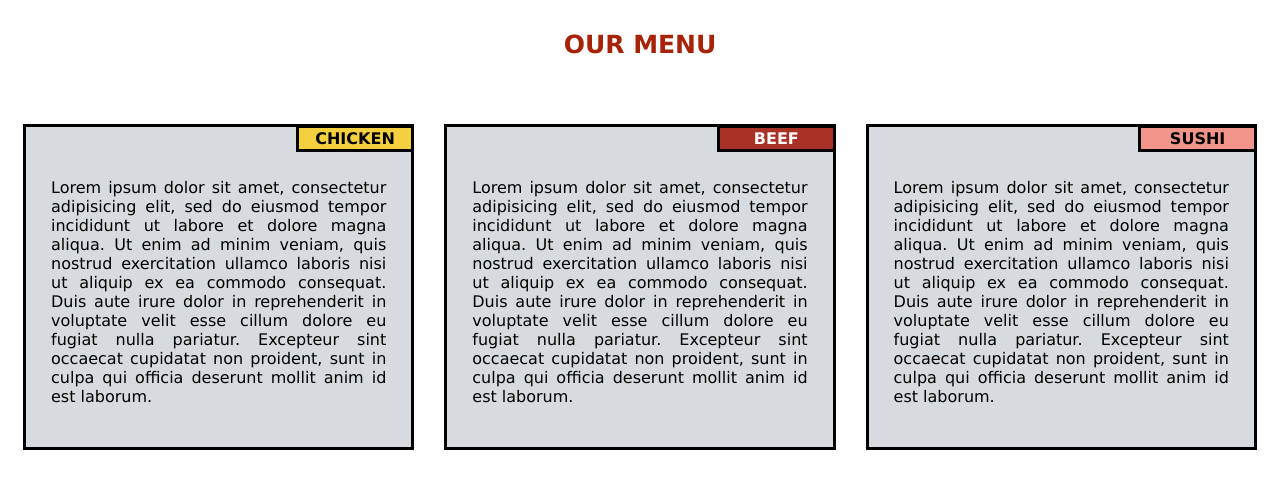
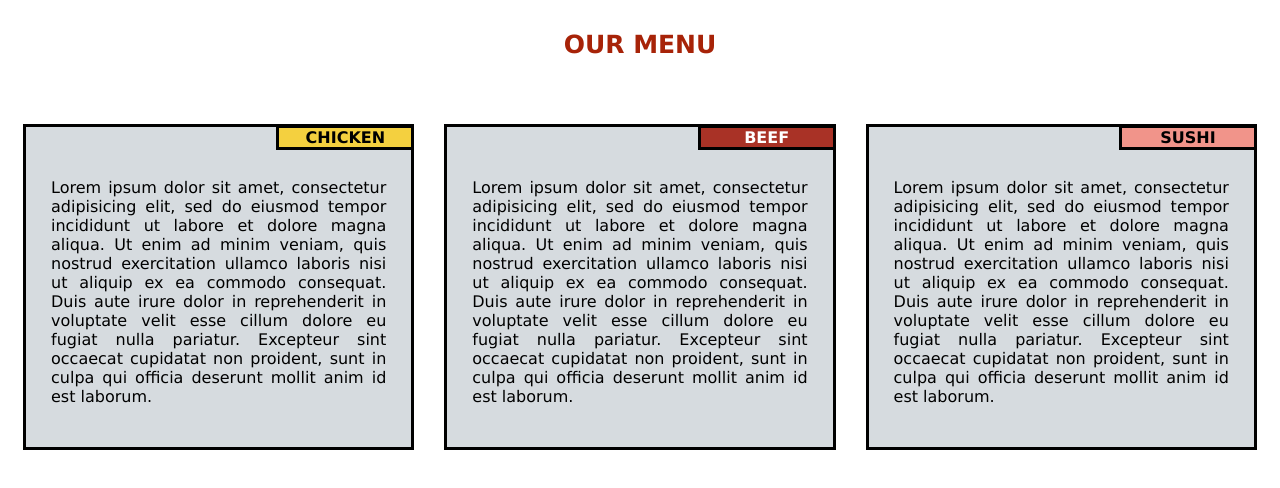
Before and after one commit to dariayudaeva/html-css-js-course, a plain HTML site: page module-2/index.html in a window 1280 px wide. Drawn offline with Linux system fonts and the light colour scheme.

Commit message:
Update external.css

```diff
--- a/module-2/external.css
+++ b/module-2/external.css
@@ -8,7 +8,7 @@ h1 {
   text-align: center;
   font-size: 25px;
   font-family: Verdana;
-  font-weight: bold;
+  /*font-weight: bold;*/
   color: #A72308;
 }
 
@@ -18,15 +18,11 @@ div > h2 {
   border-right: none;
   top: -15px;
   right: 0px;
-  padding: 1px;
   background-color: #1A818F;
-  width: 30%;
-  margin-right: auto;
-  margin-left: auto;
+  width: 35%;
   font-family: Verdana;
   font-size: 16px;
   text-align: center;
-  color: white;
 }
 
 
@@ -38,14 +34,13 @@ div > h2 {
 
 .section {
   position: relative;
-	top: 0;
   margin: 15px;
   padding: 35px 25px 25px 25px;
   border: 3px solid black;
-	background-color: #D6DBDF;
-	text-align: justify;
-	font-size: 16px;
-	font-family: "Verdana", sans-serif;
+  background-color: #D6DBDF;
+  text-align: justify;
+  font-size: 16px;
+  font-family: "Verdana", sans-serif;
 }
 
 
```
